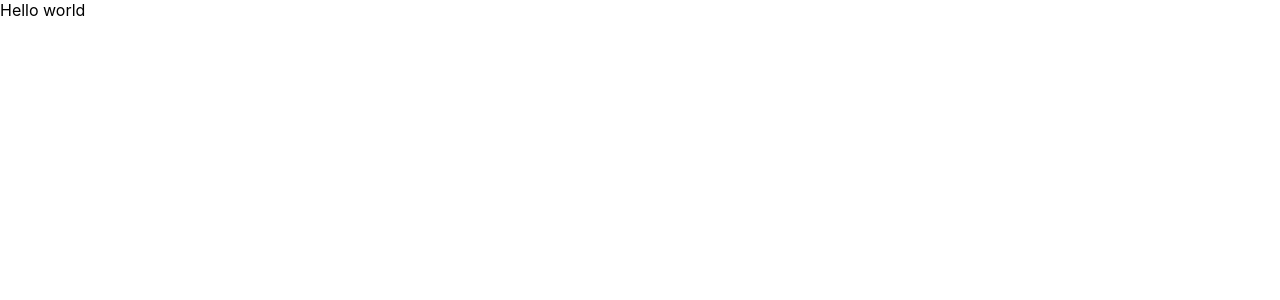
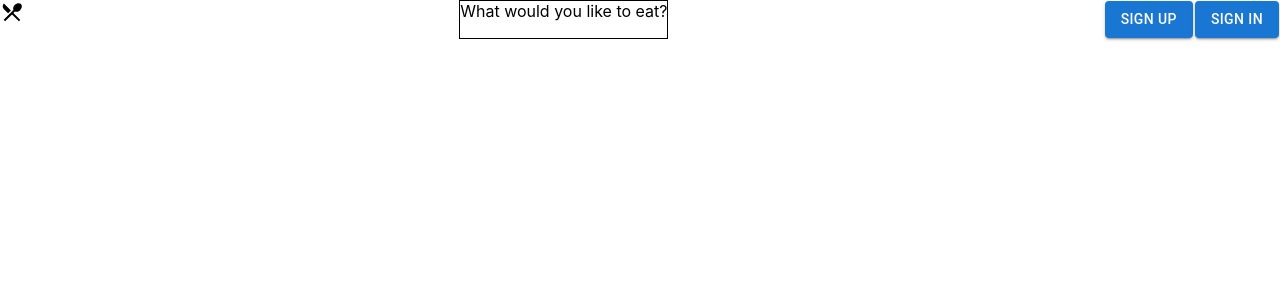
Before and after one commit to Alexandra-zven/recipebook, a React (Create React App) app in the folder my-app/: page / in a window 1280 px wide. Shown: the top 300 px of the page. Built offline with nearby package versions, Linux system fonts and the light colour scheme.

Commit message:
create header

```diff
--- a/my-app/package.json
+++ b/my-app/package.json
@@ -3,6 +3,10 @@
   "version": "0.1.0",
   "private": true,
   "dependencies": {
+    "@emotion/react": "^11.11.1",
+    "@emotion/styled": "^11.11.0",
+    "@mui/icons-material": "^5.13.7",
+    "@mui/material": "^5.13.7",
     "@testing-library/jest-dom": "^5.16.5",
     "@testing-library/react": "^13.4.0",
     "@testing-library/user-event": "^13.5.0",
--- /dev/null
+++ b/my-app/src/components/Header/Header.tsx
@@ -0,0 +1,20 @@
+import React from 'react';
+import LocalDiningIcon from '@mui/icons-material/LocalDining';
+import Icon from '@mui/material/Icon';
+import Button from '@mui/material/Button';
+import './header.css';
+
+
+const Header = () => {
+    return (
+        <div className={'header'}>
+            <Icon><LocalDiningIcon/></Icon>
+            <span className={'header_greeting'}>What would you like to eat? </span>
+                <div className={'header_btn'}>
+                    <Button variant="contained">Sign up</Button>
+                    <Button variant="contained">Sign in</Button>
+                </div>
+        </div>);
+};
+
+export default Header;
--- /dev/null
+++ b/my-app/src/components/Header/header.css
@@ -0,0 +1,16 @@
+.header{
+    display: flex;
+    justify-content: space-between;
+}
+
+.header_btn{
+    display: flex;
+    justify-content: flex-end;
+}
+
+.header_btn>button{
+    margin: 1px;
+}
+.header_greeting{
+    border: 1px solid black;
+}
--- a/my-app/src/index.tsx
+++ b/my-app/src/index.tsx
@@ -10,7 +10,7 @@ const root = ReactDOM.createRoot(
 );
 root.render(
   <React.StrictMode>
-<RouterProvider router={router}/>
+ <RouterProvider router={router}/>
   </React.StrictMode>
 );
 
--- a/my-app/src/main/Main.page.tsx
+++ b/my-app/src/main/Main.page.tsx
@@ -1,9 +1,10 @@
 import React from 'react';
+import Header from "../components/Header/Header";
 
 const MainPage = () => {
     return (
         <div>
-            Hello world
+            <Header/>
         </div>
     );
 };
```
Also changed, not shown: package.json (deleted, +0 -9 lines), 2 other files (tests, documents, lock files or other folders).
